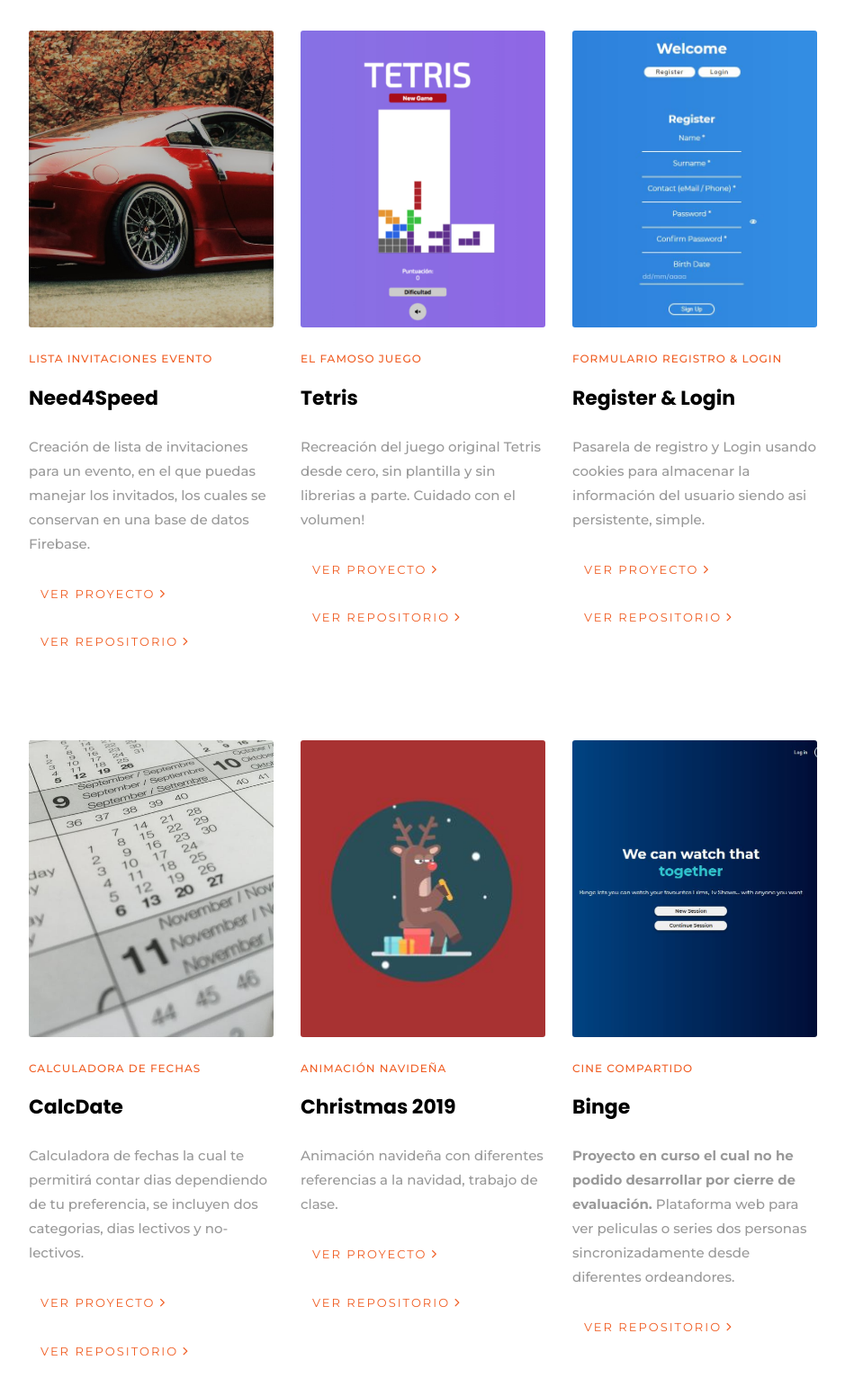
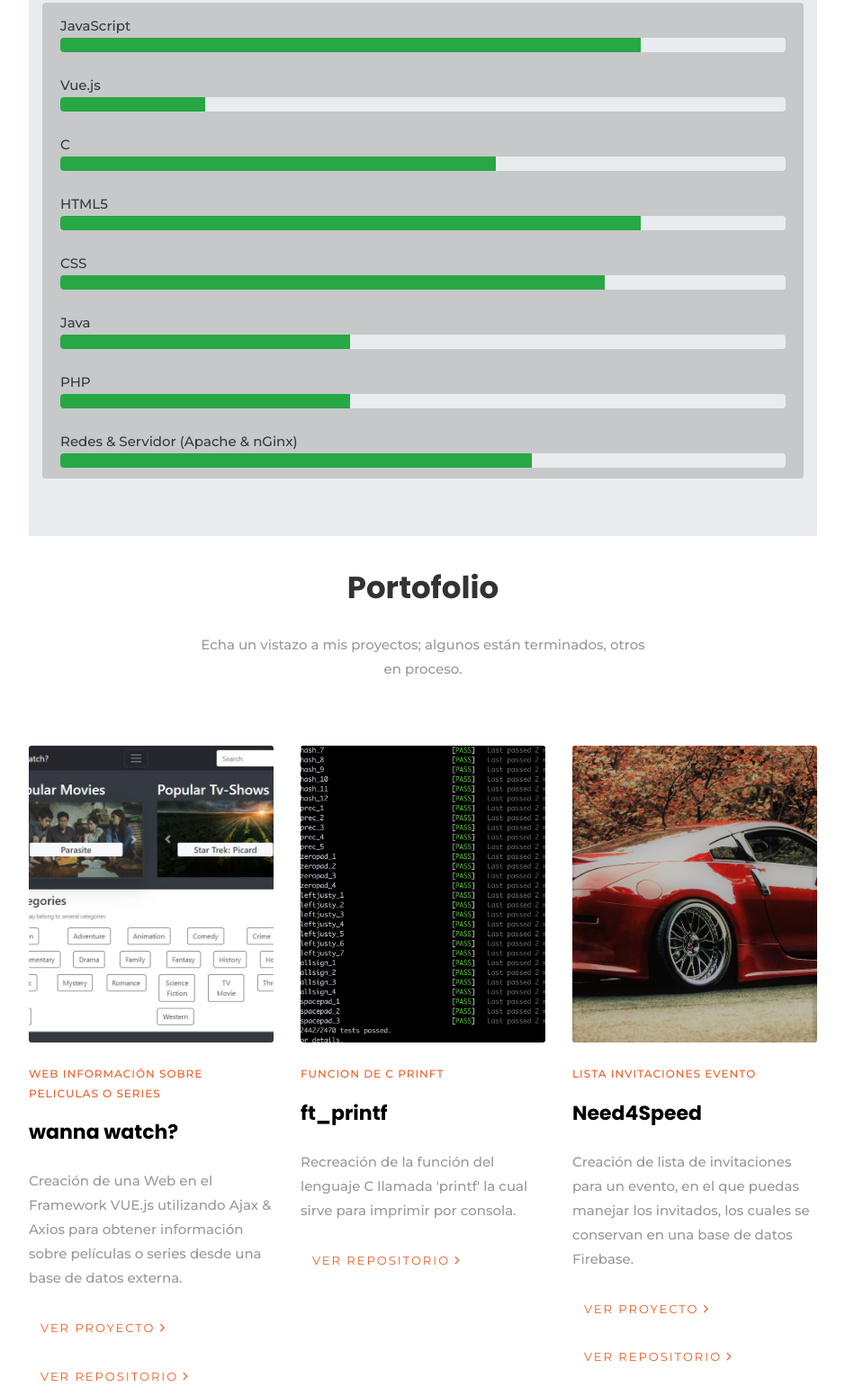
Before and after one commit to ecstasy10/david, a plain HTML site: page index.html in a window 1280 px wide. Shown: the part 1332-2884 px from the top of the page at 90% size, without its empty margins (330-1269 px from the left). Drawn offline with Linux system fonts and the light colour scheme; some packages are replaced by stand-ins of ours; no server answers; files whose address does not match are found by name.

Commit message:
new content update

```diff
--- a/index.html
+++ b/index.html
@@ -36,6 +36,7 @@
 
 	<div id="colorlib-page">
 		<a href="#" class="js-colorlib-nav-toggle colorlib-nav-toggle"><i></i></a>
+
 		<aside id="colorlib-aside" role="complementary" class="js-fullheight text-center" style="overflow: hidden;">
 			<h1 id="colorlib-logo"><a href="index.html">D<span>.</span></a></h1>
 			<nav id="colorlib-main-menu" role="navigation">
@@ -46,7 +47,8 @@
 					<li><a href="#sobreMi">Sobre Mi</a></li>
 				</ul>
 			</nav>
-		</aside> <!-- END COLORLIB-ASIDE -->
+		</aside>
+
 		<div id="colorlib-main">
 			<div class="hero-wrap js-fullheight" style="background-image: url(images/bg_1.jpg);">
 				<div class="overlay"></div>
@@ -66,6 +68,7 @@
 				</div>
 			</div>
 			<section class="ftco-section">
+		<!-- Contacto -->
     	<div class="container" >
 				<div class="row d-flex mb-5 contact-info" id="contacto">
 					<div class="col-md-12 mb-4">
@@ -93,13 +96,132 @@
 					</div>
 				</div>
 			<hr>
+
+			<!-- Lenguajes & frameworks -->
+			<div class="jumbotron jumbotron-fluid">
+				<div class="container">
+					<h1 class="display-5">Experiencia</h1>
+					<h5>Lenguajes & Frameworks utilizados</h5>
+					<div class="list-group border-0">
+						<a class="list-group-item text-dark list-group-item-action list-group-item-dark border-0">
+							JavaScript
+							<div class="progress">
+								<div class="progress-bar bg-success" role="progressbar" style="width: 80%" aria-valuenow="0" aria-valuemin="0" aria-valuemax="100"></div>
+							</div>
+						</a>
+						<a class="list-group-item text-dark list-group-item-action list-group-item-dark border-0">
+							Vue.js
+							<div class="progress">
+								<div class="progress-bar bg-success" role="progressbar" style="width: 20%" aria-valuenow="0" aria-valuemin="0"
+									aria-valuemax="100"></div>
+							</div>
+						</a>
+						<a class="list-group-item text-dark list-group-item-action list-group-item-dark border-0">
+							C
+							<div class="progress">
+								<div class="progress-bar bg-success" role="progressbar" style="width: 60%" aria-valuenow="0" aria-valuemin="0"
+									aria-valuemax="100"></div>
+							</div>
+						</a>
+						<a class="list-group-item text-dark list-group-item-action list-group-item-dark border-0">
+							HTML5
+							<div class="progress">
+								<div class="progress-bar bg-success" role="progressbar" style="width: 80%" aria-valuenow="0" aria-valuemin="0"
+									aria-valuemax="100"></div>
+							</div>
+						</a>
+						<a class="list-group-item text-dark list-group-item-action list-group-item-dark border-0">
+							CSS
+							<div class="progress">
+								<div class="progress-bar bg-success" role="progressbar" style="width: 75%" aria-valuenow="0" aria-valuemin="0"
+									aria-valuemax="100"></div>
+							</div>
+						</a>
+						<a class="list-group-item text-dark list-group-item-action list-group-item-dark border-0">
+							Java
+							<div class="progress">
+								<div class="progress-bar bg-success" role="progressbar" style="width: 40%" aria-valuenow="0" aria-valuemin="0"
+									aria-valuemax="100"></div>
+							</div>
+						</a>
+						<a class="list-group-item text-dark list-group-item-action list-group-item-dark border-0">
+							PHP
+							<div class="progress">
+								<div class="progress-bar bg-success" role="progressbar" style="width: 40%" aria-valuenow="0" aria-valuemin="0"
+									aria-valuemax="100"></div>
+							</div>
+						</a>
+						<a class="list-group-item text-dark list-group-item-action list-group-item-dark border-0">
+							Redes & Servidor (Apache & nGinx)
+							<div class="progress">
+								<div class="progress-bar bg-success" role="progressbar" style="width: 65%" aria-valuenow="0" aria-valuemin="0"
+									aria-valuemax="100"></div>
+							</div>
+						</a>
+					</div>
+				</div>
+			</div>
+
+			<!-- Portofolio -->
     		<div class="row justify-content-center mb-5 pb-2" id="portofolio">
           <div class="col-md-7 heading-section text-center ftco-animate" >
             <h2 class="mb-4">Portofolio</h2>
-            <p>Echa un vistazo a mis proyectos, algunos están terminados y otros en proceso.</p>
+            <p>Echa un vistazo a mis proyectos; algunos están terminados, otros en proceso.</p>
           </div>
         </div>
-    		<div class="row" >
+    		<div class="row">
+				<div class="col-md-4" id="id-n4s">
+					<div class="blog-entry ftco-animate">
+						<a href="https://wwatch.davidbdev.com/#/" target="_blank" class="img img-2"
+							style="background-image: url(images/wanna_watch.jpg);"></a>
+						<div class="text text-2 pt-2 mt-3">
+							<span class="category mb-3 d-block"><a href="https://wwatch.davidbdev.com/#/"
+									target="_blank">
+									Web información sobre Peliculas o Series</a></span>
+							<h3 class="mb-4"><a href="https://wwatch.davidbdev.com/#/" target="_blank">
+									wanna watch?</a></h3>
+							<p class="mb-4">
+								Creación de una Web en el Framework VUE.js utilizando Ajax & Axios para obtener información
+								sobre películas o series desde una base de datos externa.
+							</p>
+							<div class="meta-wrap align-items-center">
+								<div class="half">
+									<p><a href="https://wwatch.davidbdev.com/#/" target="_blank"
+											class="btn py-2">
+											Ver Proyecto <span class="ion-ios-arrow-forward"></span></a></p>
+									<p><a href="https://github.com/itsnotLonee/wanna_watch" target="_blank"
+											class="btn py-2">
+											Ver Repositorio <span class="ion-ios-arrow-forward"></span></a></p>
+								</div>
+							</div>
+						</div>
+					</div>
+				</div>
+				<div class="col-md-4" id="id-n4s">
+					<div class="blog-entry ftco-animate">
+						<a href="https://github.com/itsnotLonee/ft_printf" target="_blank" class="img img-2"
+							data-toggle="tooltip" data-placement="top" title="ft_printf"
+							style="background-image: url(images/ft_printf.png);"></a>
+						<div class="text text-2 pt-2 mt-3">
+							<span class="category mb-3 d-block"><a href="https://github.com/itsnotLonee/ft_printf"
+									target="_blank">
+									Funcion de C prinft</a></span>
+							<h3 class="mb-4"><a href="https://github.com/itsnotLonee/ft_printf" target="_blank">
+									ft_printf</a></h3>
+							<p class="mb-4">
+								Recreación de la función del lenguaje C llamada 'printf' la cual sirve para imprimir
+								por consola.
+							</p>
+							<div class="meta-wrap align-items-center">
+								<div class="half">
+									<p><a href="https://github.com/itsnotLonee/ft_printf" target="_blank"
+											class="btn py-2">
+											Ver Repositorio <span class="ion-ios-arrow-forward"></span></a></p>
+								</div>
+							</div>
+						</div>
+					</div>
+				</div>
     			<div class="col-md-4" id="id-n4s">
     				<div class="blog-entry ftco-animate">
 						<a href="https://dwec-19-20.github.io/invitacionevento-crackheads/" target="_blank" class="img img-2"
@@ -309,11 +431,10 @@
 								</div>
 							</div>
 						</div>
+
 					</div>
 
 					<!-- START ABOUT ME-->
-
-
 					<div class="row" id="sobreMi">
 						<div class="col-lg-8 ftco-animate">
 							<h2 class="mb-3 font-weight-bold">Sobre Mi</h2>
@@ -327,11 +448,10 @@
 							<img src="images/about_me.jpg" alt="" class="img-fluid">
 							</p>
 							<p></p>
+					  </div>
 
-
-					  </div> <!-- .col-md-8 -->
+					  <!-- Proyectos recomendados-->
 					<div class="col-lg-4 sidebar ftco-animate">
-
 						<div class="sidebar-box ftco-animate">
 						  <h3 class="sidebar-heading">Proyectos recomendados</h3>
 						  <div class="block-21 mb-4 d-flex">
@@ -357,15 +477,16 @@
 						  <div class="block-21 mb-4 d-flex">
 							<a class="blog-img mr-4" style="background-image: url(images/github.jpg);"></a>
 							<div class="text">
-								  <h3 class="heading"><a href="https://github.com/itsnotLonee/ft_printf" target="_blank">ft_printf</a></h3>
+								<h3 class="heading"><a href="https://github.com/itsnotLonee/ft_server" target="_blank">ft_server</a></h3>
 								<div class="meta">
-									<div><span>Proyecto basado en recrear la función printf() de C.</span></div> <br>
-									<div><a href="https://github.com/itsnotLonee/ft_printf" target="_blank"><span class="icon-spinner"></span> En proceso</a></div>
+								<div><span>Creación de un servidor con Docker, desplegando diferentes servicios web.</span></div> <br>
+								<div><a href="https://github.com/itsnotLonee/ft_server" target="_blank"><span class="icon-spinner"></span> En proceso</a></div>
 								</div>
 							</div>
 						   </div>
 						</div>
 
+						<!-- Links -->
 						<div class="sidebar-box ftco-animate">
 						  <h3 class="sidebar-heading">Busqueda rápida</h3>
 						  <ul class="tagcloud">
```
Also changed, not shown: images/ft_printf.png (added), images/wanna_watch.jpg (added). Lines whose indentation alone changed are shown as unchanged.
